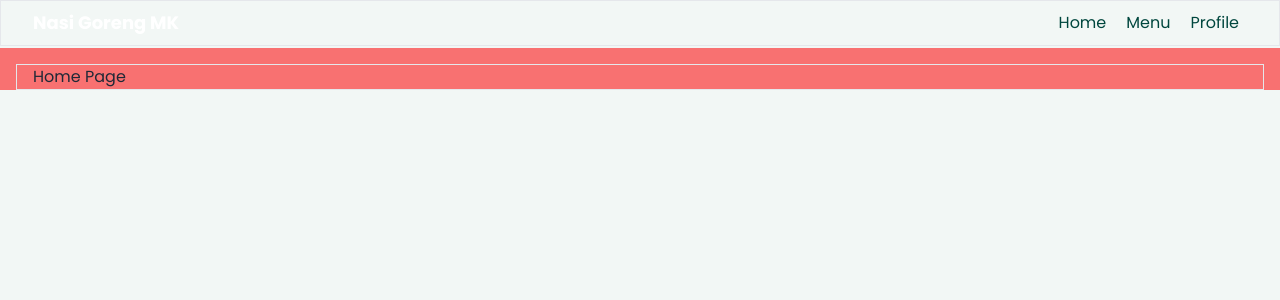
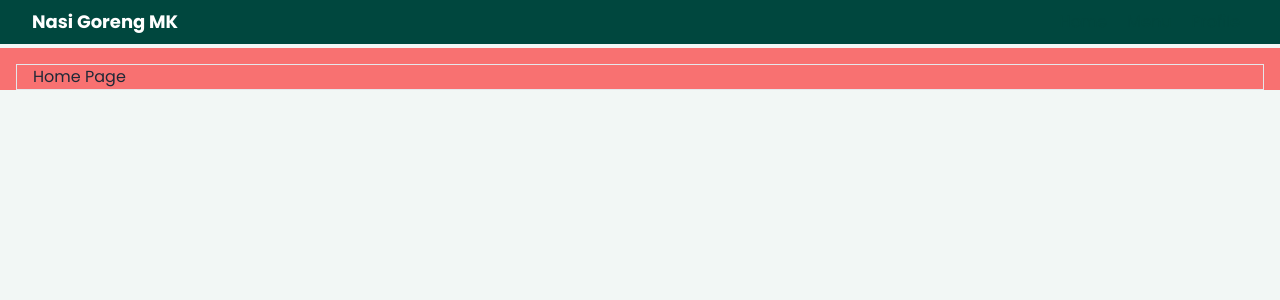
Before and after one commit to zidanabbas/MK-Project, a Next.js app: page /home in a window 1280 px wide. Shown: the top 300 px of the page. Built offline with nearby package versions, Linux system fonts and the light colour scheme.

Commit message:
update module import components

```diff
--- a/src/components/header/Header.jsx
+++ b/src/components/header/Header.jsx
@@ -1,12 +1,12 @@
 import React from "react";
-import Navbar from "./navbar";
-import Brand from "./brand";
-import MobileNav from "./mobileNav";
+import Navbar from "./Navbar";
+import Brand from "./Brand";
+import MobileNav from "./MobileNav";
 
 export default function Header() {
   return (
-    <header className="fixed border py-2 w-full top-0 left-0 z-10 flex items-center bg-transparent">
-      <div className="container">
+    <header className="fixed py-2 w-full top-0 left-0 z-10 flex items-center bg-Headline">
+      <div className="container ">
         <div className="relative flex items-center justify-between">
           <Brand logo={"Nasi Goreng MK"} />
           {/* Navigation */}
```
